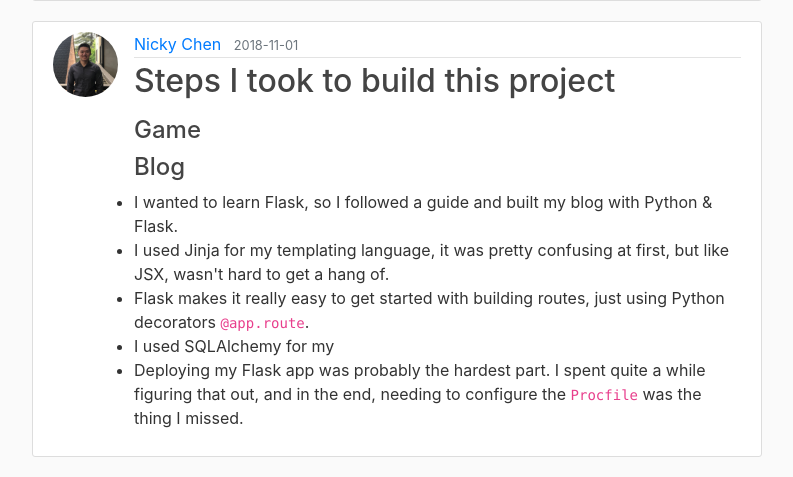
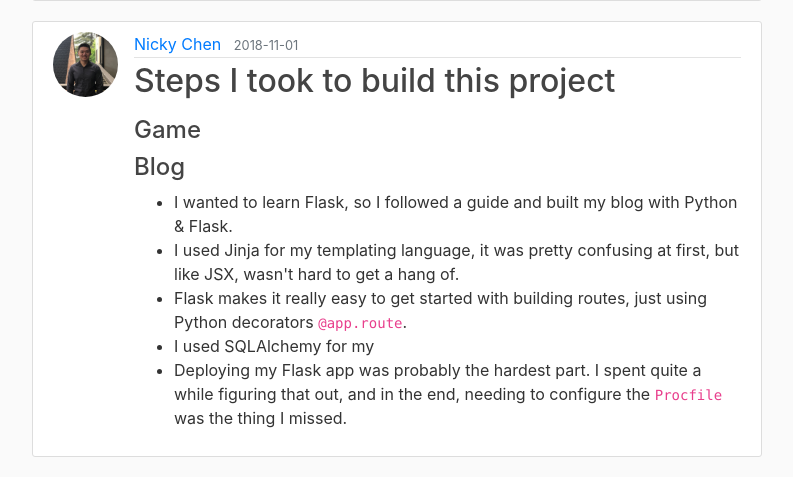
Before and after one commit to nchen0/Flask_Blog, a Flask app: page / in a window 1280 px wide. Shown: the part 1156-1633 px from the top of the page, without its empty margins (53-846 px from the left). Run offline with Flask 2, Linux system fonts and the light colour scheme; data comes from the database, SQL or seed files in the repository; both versions use the stored data as it was after the commit; some libraries are stand-ins or nearby versions.

Commit message:
update blog posts

```diff
--- a/flaskblog/static/main.css
+++ b/flaskblog/static/main.css
@@ -83,7 +83,3 @@ a.article-title:hover {
 .account-heading {
   font-size: 2.5rem;
 }
-
-ul {
-  padding-left: 0;
-}
--- a/flaskblog/templates/home.html
+++ b/flaskblog/templates/home.html
@@ -9,7 +9,7 @@
             <small class="text-muted">{{ post.date_posted.strftime('%Y-%m-%d') }}</small>
         </div>
         <h2><a class="article-title" href="{{url_for('post', post_id=post.id)}}">{{ post.title }}</a></h2>
-        <p class="article-content">{%filter markdown%}{{ post.content }}{% endfilter %}</p>
+        <p class="article-content">{%filter markdown%}{{ post.content }}{%endfilter%}</p>
     </div>
 </article>
 {% endfor %}
--- a/flaskblog/templates/layout.html
+++ b/flaskblog/templates/layout.html
@@ -9,6 +9,7 @@
     <link rel="stylesheet" href="https://stackpath.bootstrapcdn.com/bootstrap/4.1.3/css/bootstrap.min.css" integrity="sha384-MCw98/SFnGE8fJT3GXwEOngsV7Zt27NXFoaoApmYm81iuXoPkFOJwJ8ERdknLPMO"
         crossorigin="anonymous">
     <link rel="stylesheet" type="text/css" href="{{url_for('static', filename='main.css')}}">
+    <link rel="stylesheet" type="text/css" href="{{url_for('static', filename='ul.css')}}">
     {%if title %} <title>
         Cellular Automata - {{title}}
     </title>
```
Also changed, not shown: flaskblog/site.db.
